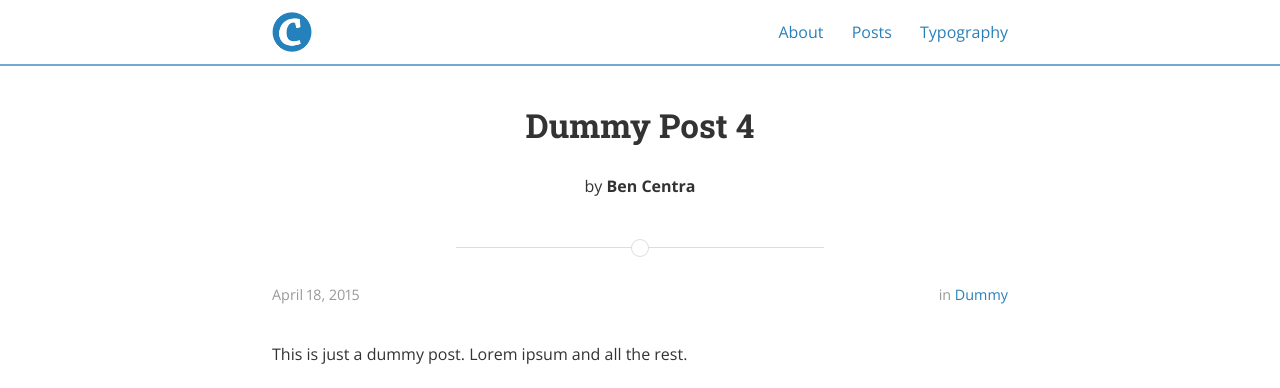
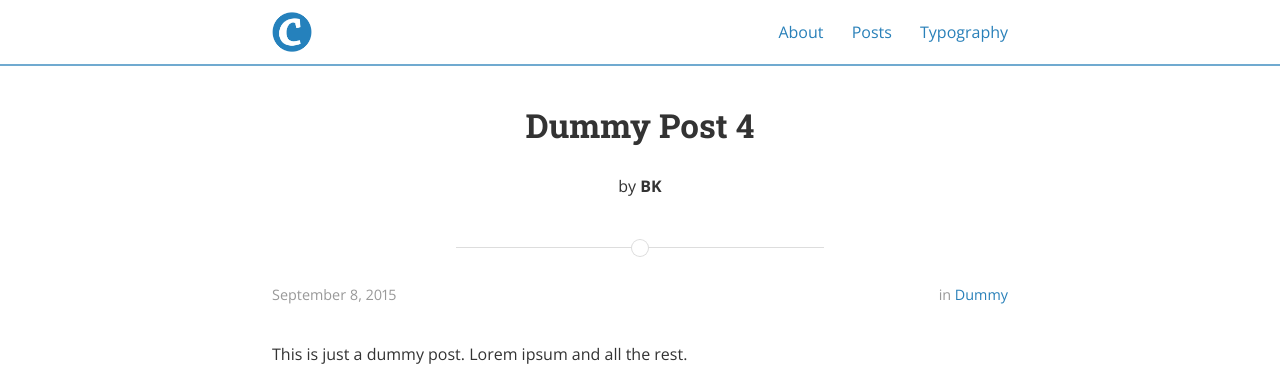
Before and after one commit to bkocis/bkocis.github.io, a Jekyll site: the page built from _posts/2015-04-18-dummy4.markdown, in a window 1280 px wide. Shown: the top 388 px of the page. Built offline with Jekyll 4.4.1, drawn with Linux system fonts in a browser that asks for light colours; nearby versions of some CDN libraries.

Commit message:
minor changes 01

```diff
--- a/_posts/2015-04-18-dummy4.markdown
+++ b/_posts/2015-04-18-dummy4.markdown
@@ -1,8 +1,8 @@
 ---
 layout: post
 title:  "Dummy Post 4"
-date:   2015-04-18 08:43:59
-author: Ben Centra
+date:   2015-09-08 08:43:59
+author: BK
 categories: Dummy
 tags: ipsum
 ---
```
